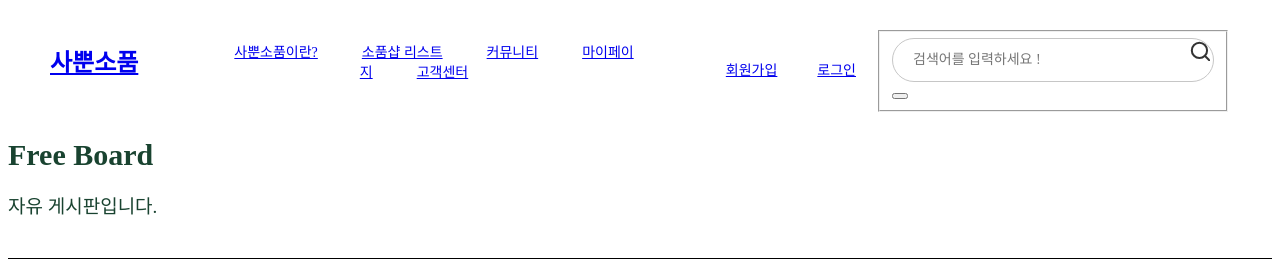
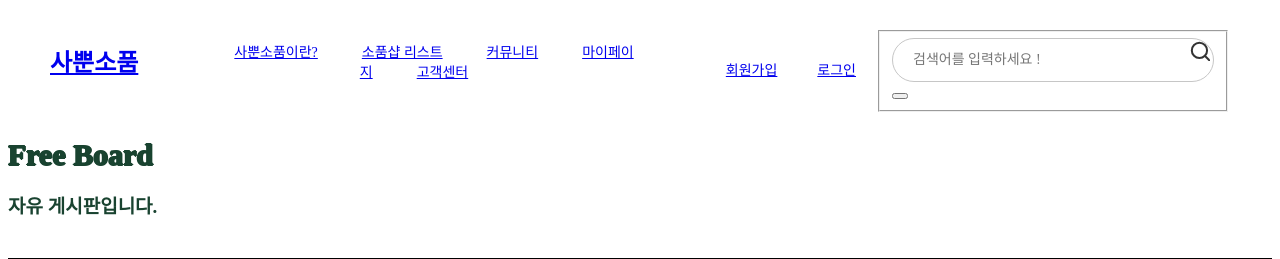
Before and after one commit to sabbunsopum/sapunsopum, a PHP site: page /board/board.html in a window 1280 px wide. Shown: the top 259 px of the page. Run offline with PHP 8.4, Linux system fonts and the light colour scheme; some libraries are stand-ins or nearby versions; some web fonts are replaced.

Commit message:
123
4213

```diff
--- a/sabbun/assets/css/board.css
+++ b/sabbun/assets/css/board.css
@@ -109,6 +109,7 @@
 .board__table th {
     font-weight: 500;
     font-size: 14px;
+    color: #000;
 }
 
 .board__table td {
@@ -131,6 +132,10 @@
 .board__table .notice {
     background: rgba(235, 235, 235, 0.5);
 }
+.board__table .thead {
+    pointer-events: none;
+}
+
 
 .board__pages {
     margin: 30px 0 50px;
@@ -341,26 +346,25 @@
 
 .board__title h3 {
     margin: 10px 0;
-    font-family: 'Mont Heavy Demo', 'Spoqa Han Sans Neo', 'sans-serif' !important;
-    font-weight: 900;
+    font-weight: bold;
     font-size: 30px;
     color: #194330;
-    /* text-shadow: -1px 0 #555, 0 1px #555, 1px 0 #555, 0 -1px #555; */
+    text-shadow: -1px 0 #194330, 0 1px #194330, 1px 0 #194330, 0 -1px #194330;
 }
 
 
 .board__title h4 {
     margin-bottom: 10px;
-    font-weight: 700;
+    font-weight: bold;
     font-size: 2.4em;
     color: #F7CAC9;
     /* text-shadow: -1px 0 #555, 0 1px #555, 1px 0 #555, 0 -1px #555; */
 }
 
 .board__title p {
-    font-family: 'Mont Heavy Demo', 'Spoqa Han Sans Neo', 'sans-serif' !important;
-    font-weight: 500;
+    font-weight: 900;
     font-size: 19px;
     color: #194330;
     margin-bottom: 40px;
+
 }
--- a/sabbun/board/board.html
+++ b/sabbun/board/board.html
@@ -93,7 +93,7 @@
                             <col style="width: 7%">
                         </colgroup>
                         <thead>
-                            <tr>
+                            <tr class="thead">
                                 <th>No</th>
                                 <th>제목</th>
                                 <th>글쓴이</th>
```
